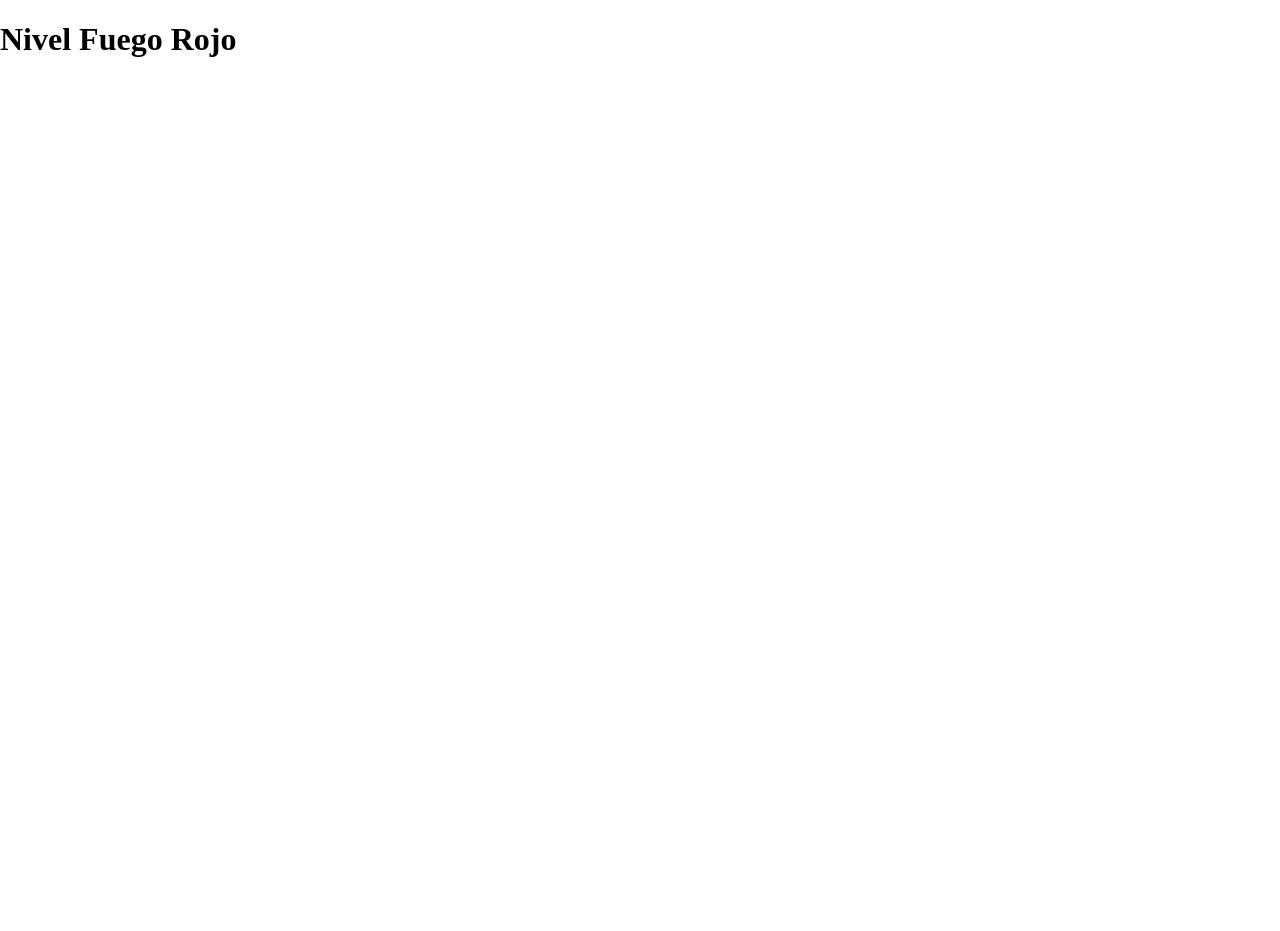
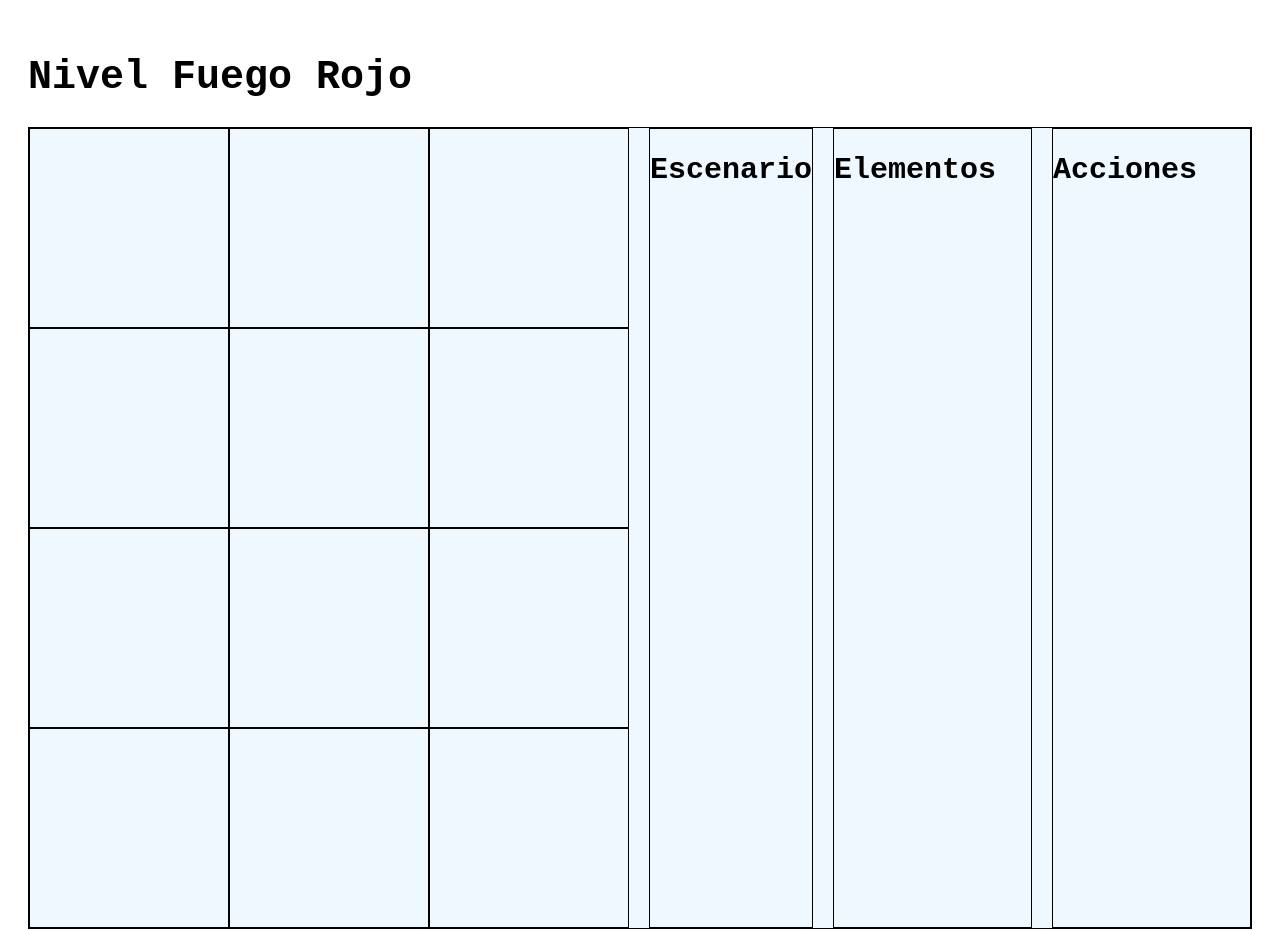
Before and after one commit to dlozanonav/ProyectoPk2, a plain HTML site: page doc/web/index.html in a window 1280 px wide. Before the commit the page ends 800 px from the top, so only its background shows below. Drawn offline with Linux system fonts and the light colour scheme.

Commit message:
Toda la tabla en css hecha en forma esqueletica.

```diff
--- a/doc/web/css/estilo.css
+++ b/doc/web/css/estilo.css
@@ -1,8 +1,54 @@
 /***********************************************/
 /*                 General                     */
 /***********************************************/
+* {
+
+    box-sizing: border-box;
+
+}
 body {
-    margin: 0;
-    padding: 0;
-    box-sizing: border-box;
+   font-family: 'Courier New', Courier, monospace;
+    font-size: 20px;
+    color: #000;
+    padding: 20px;
+    background-color: white;
 }
+
+/*---------------------------------------------*/
+/*                 Contenedor                  */
+/*---------------------------------------------*/
+#contenedor {
+    width: 100%;
+    gap: 20px;
+    display: flex;
+}
+#tablero {
+   min-width: 600px;
+    flex-shrink: 0;
+    /*grid celdas*/
+    display: grid;
+    grid-template-columns: repeat(3, 200px);
+    grid-template-rows: repeat(4, 200px);
+}
+#escenario {
+   flex: 0.65;
+}
+#elementos {
+flex: 1;
+}
+#acciones{
+    flex: 1;
+}
+/*---------------------------------------------*/
+/*                 Tablero                    */
+/*---------------------------------------------*/
+.celda {
+    width: 200px;
+    height: 200px;
+    border: 1px solid red;
+}
+div:not(#tablero) {
+    border: 1px solid black;
+    background-color: aliceblue;
+}
+/*---------------------------------------------*/
--- a/doc/web/index.html
+++ b/doc/web/index.html
@@ -8,7 +8,7 @@
 </head>
 <body>
         <h1>Nivel Fuego Rojo</h1>
-        <div class="contenedor">
+        <div id  ="contenedor">
             <div id="tablero">
                 <div class="celda" data-fila="0" data-columna="0"></div>
                 <div class="celda" data-fila="0" data-columna="1"></div>
@@ -27,10 +27,14 @@
                 <div class="celda" data-fila="3" data-columna="2"></div>
             </div>
             <div id="escenario">
+                <h2>Escenario</h2>
+            </div>
                 <div id="elementos">
+                    <h2>Elementos</h2>
                 </div>
                 <div id="acciones">
+                    <h2>Acciones</h2>
                 </div>
-        </div>
+
 </body>
 </html>
```
